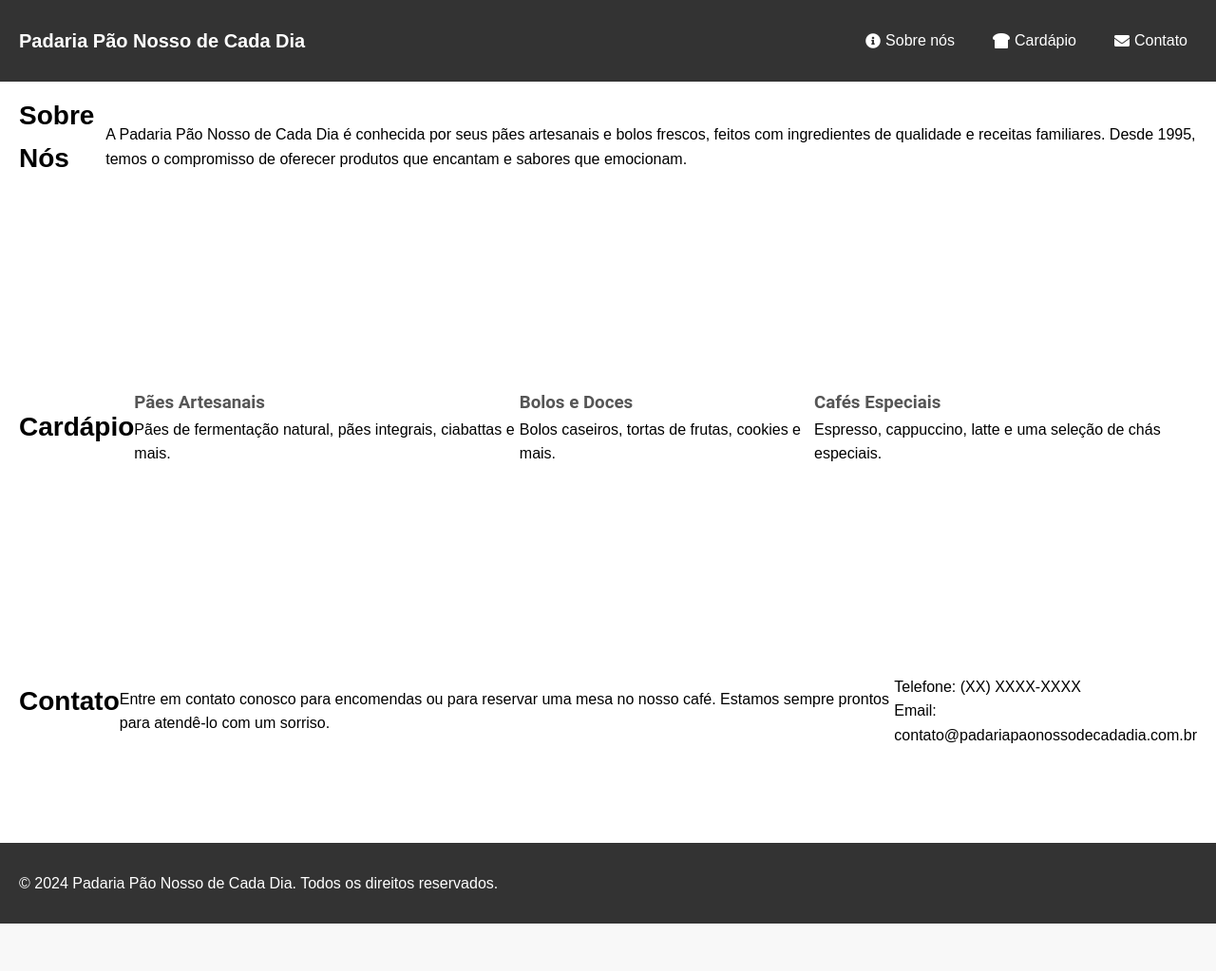
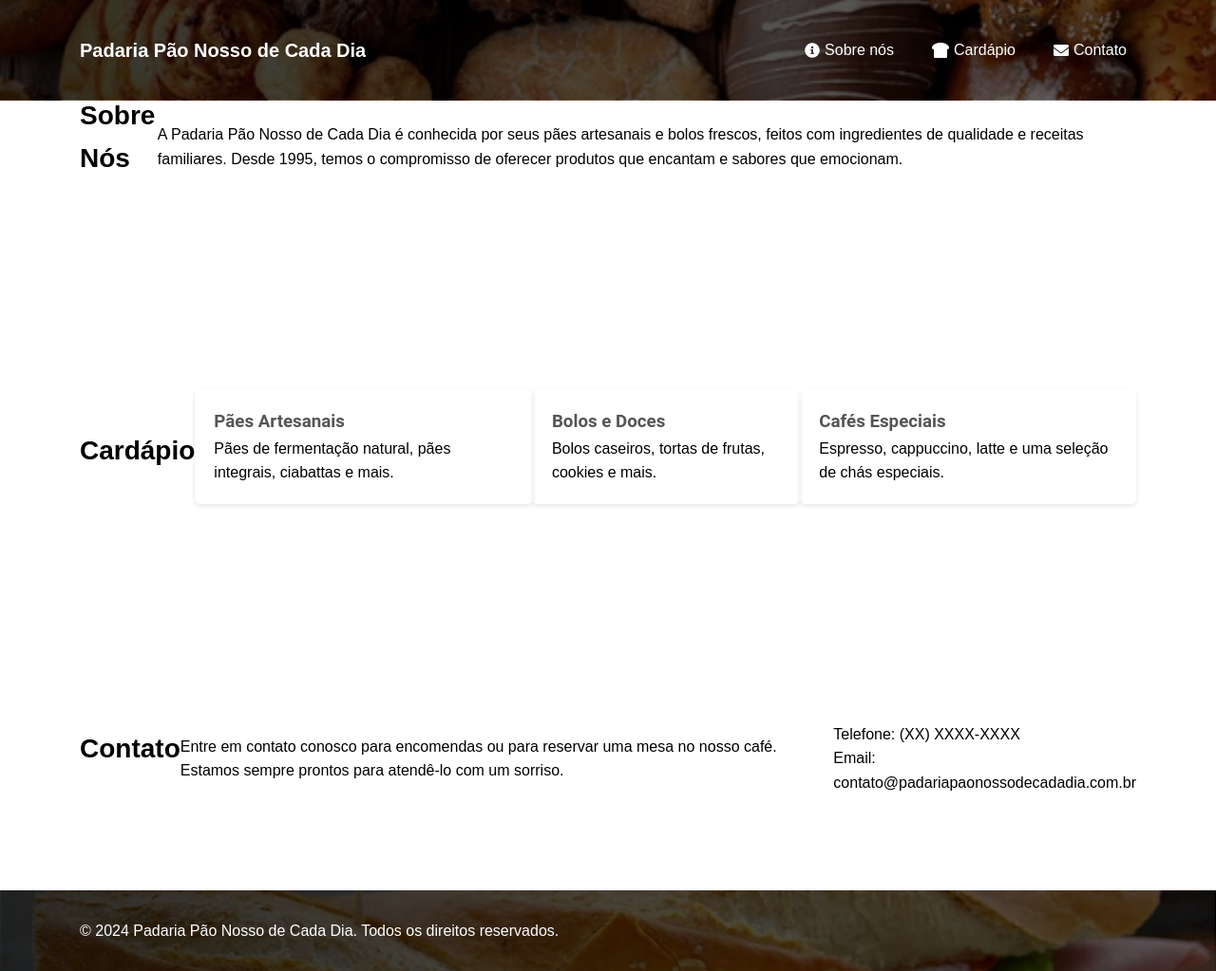
Before and after one commit to igor-rib-souza/pweb, a plain HTML site: page roteiro-2/Código Inicial do Roteiro 1 - HTML e CSS/Código Inicial do Roteiro 1 - HTML e CSS/index.html in a window 1280 px wide. Shown: the whole page at 95% size. Before the commit the page ends 973 px from the top, so only its background shows below. Drawn offline with Linux system fonts and the light colour scheme.

Commit message:
resolvendo roteiro

```diff
--- a/roteiro-2/Código Inicial do Roteiro 1 - HTML e CSS/Código Inicial do Roteiro 1 - HTML e CSS/styles.css
+++ b/roteiro-2/Código Inicial do Roteiro 1 - HTML e CSS/Código Inicial do Roteiro 1 - HTML e CSS/styles.css
@@ -12,6 +12,7 @@ body {
 }
 
 .container {
+    width: 90%;
     margin: 0 auto;
     padding: 20px;
     display: flex;
@@ -22,9 +23,14 @@ body {
 header {
     background-color: #333;
     color: #fff;
+    padding: 10px 0;
     position: fixed;
     width: 100%;
     top: 0;
+    z-index: 1000;
+    background-image: linear-gradient(to right, rgba(0,0,0,0.8), rgba(0,0,0,0.6)), url('assets/header-bg.jpg');
+    background-size: cover;
+    background-position: center;
 }
 
 header h1 {
@@ -76,7 +82,17 @@ nav ul li a:hover {
 }
 
 .cardapio-item {
-    margin-bottom: 20px;
+    margin-bottom: 30px;
+    padding: 20px;
+    border-radius: 5px;
+    box-shadow: 0 2px 5px rgba(0,0,0,0.1);
+    transition: transform 0.3s ease, background-color 0.3s ease; /* Adicionamos a transição para background-color */
+}
+
+.cardapio-item:hover {
+    transform: translateY(-5px);
+    background-color: #f5f5f5; /* Escolha outra Cor de fundo que o elemento deverá assumir ao passarmos o
+    mouse sobre ele */
 }
 
 .cardapio-item h3 {
@@ -85,11 +101,13 @@ nav ul li a:hover {
 }
 
 footer {
-    background-color: #333;
     color: #fff;
     text-align: center;
     padding: 10px 0;
     position: relative;
     bottom: 0;
     width: 100%;
+    background-image: linear-gradient(to right, rgba(0,0,0,0.8), rgba(0,0,0,0.6)), url('assets/baguete.webp');
+    background-size: cover;
+    background-position: center;
 }
```
Also changed, not shown: roteiro-2/Código Inicial do Roteiro 1 - HTML e CSS/Código Inicial do Roteiro 1 - HTML e CSS/assets/baguete.webp (added), roteiro-2/Código Inicial do Roteiro 1 - HTML e CSS/Código Inicial do Roteiro 1 - HTML e CSS/assets/header-bg.jpg (added).
